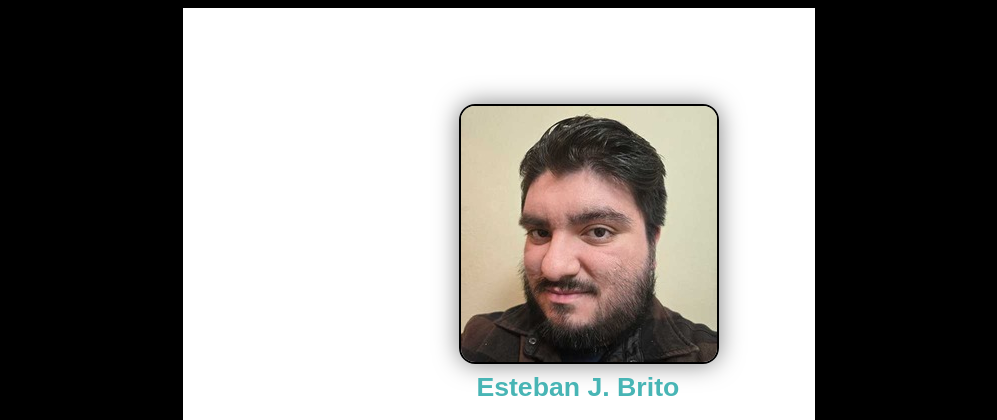
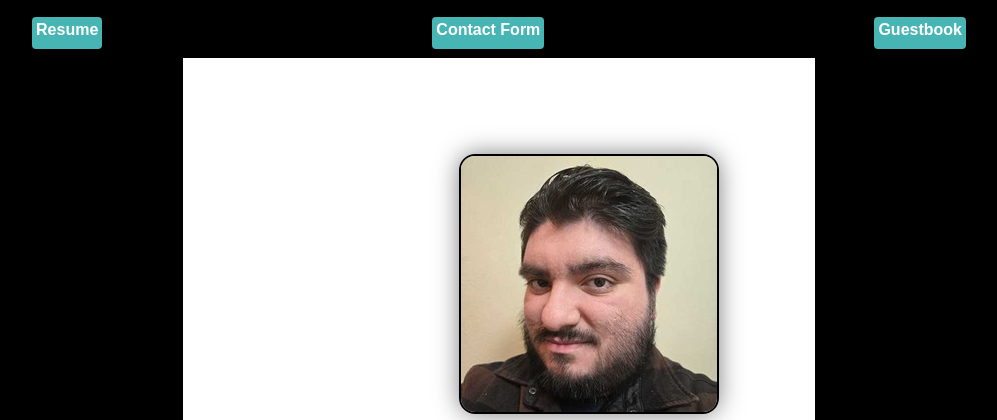
Before and after one commit to The-Arctic-Winter-7/contact-form, a Node server app: page / in a window 1280 px wide. Shown: the top 420 px of the page, without its empty margins (141-1138 px from the left). Run offline with Node 20, Linux system fonts and the light colour scheme; some web fonts are replaced.

Commit message:
Finished implementing partials

```diff
--- a/public/styles/resume-style.css
+++ b/public/styles/resume-style.css
@@ -14,6 +14,27 @@ body {
     background-color: var(--primary-color);
     font-family: var(--main-font);
     line-height: 1.15;
+}
+
+/*--Navigation Bar--*/
+.nav-bar {
+    display: flex;
+    flex-wrap: wrap;
+    justify-content: space-evenly;
+    height: 50px;
+}
+
+.nav-bar-button {
+    display: block;
+    margin: auto;
+    height: 2rem;
+    padding: 0.25rem;
+    max-width: 100%;
+    background-color: var(--secondary-color);
+    color: white;
+    text-decoration: none;
+    border-radius: 0.25rem;
+    border: none;
 }
 
 p {
--- a/views/admin.ejs
+++ b/views/admin.ejs
@@ -12,7 +12,8 @@
     <link rel="stylesheet" href="https://cdn.datatables.net/responsive/4.1.1/css/responsive.dataTables.min.css">
     <script src="https://cdn.datatables.net/responsive/4.1.1/js/dataTables.responsive.min.js"></script>
 
-    <%- include('partials/title',{title:'Admin'}) %>
+    <%- include('partials/title',{title:'Guestbook'}) %>
+    <%- include('partials/header') %>
 </head>
 
 <body>
--- a/views/contact-form.ejs
+++ b/views/contact-form.ejs
@@ -9,6 +9,7 @@
     <script src="scripts/contact-form.js" defer></script>
 
     <%- include('partials/title',{title:'Contact Form'}) %>
+    <%- include('partials/header') %>
 </head>
 
 <body>
--- a/views/home.ejs
+++ b/views/home.ejs
@@ -11,6 +11,7 @@
     <link rel="Stylesheet" href="styles/resume-style.css">
 
     <%- include('partials/title',{title:'Resume'}) %>
+    <%- include('partials/header') %>
 </head>
 
 <body>
--- a/views/partials/header.ejs
+++ b/views/partials/header.ejs
@@ -1,9 +1,7 @@
-<header>
+<div>
     <div class="nav-bar">
-        <div class="nav-bar-container">
-            <h1 class="nav-bar-title-heading">
-                <%= heading %>
-            </h1>
-        </div>
+        <a href="/" class="nav-bar-button">Resume</a>
+        <a href="contact-form" class="nav-bar-button">Contact Form</a>
+        <a href="/admin" class="nav-bar-button">Guestbook</a>
     </div>
-</header>
+</div>
```
Also changed, not shown: public/styles/style.css (+30 -0 lines).
